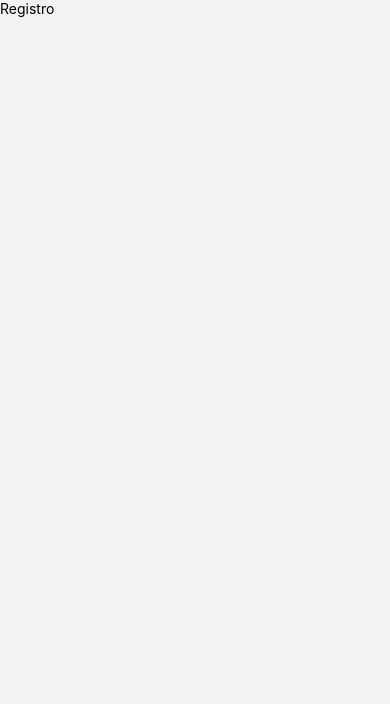
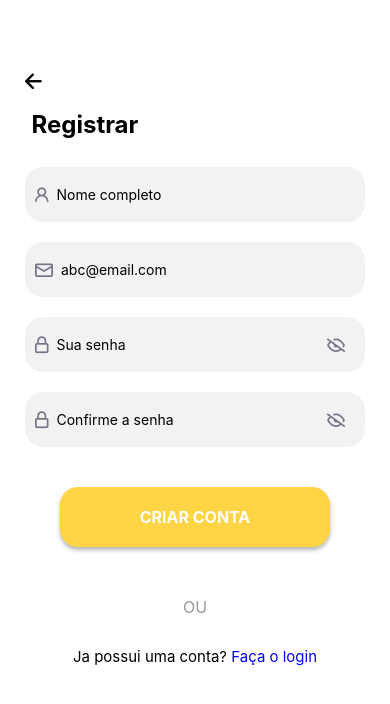
Before and after one commit to G2454/Integradora1, a React Native app: screen /Register in a window 390 px wide. Shown: the top 704 px of the page. Built offline with nearby package versions, Linux system fonts and the light colour scheme.

Commit message:
tela US04 quase finalizada
falta apenas o botão de "Criar Conta" ser configurada, porém a setinha e o botão de "faça o login" já estão funcionando.

```diff
--- a/Routes/IndexRoutes.js
+++ b/Routes/IndexRoutes.js
@@ -1,5 +1,4 @@
 import React from 'react'
-import { NavigationContainer } from '@react-navigation/native'
 import { createStackNavigator } from '@react-navigation/stack'
 import LoginScreen from '../screens/LoginScreen/Login'
 import RegisterScreen from '../screens/RegisterScreen/Register'
--- a/screens/LoginScreen/Login.js
+++ b/screens/LoginScreen/Login.js
@@ -1,7 +1,7 @@
 import { View, Text, StyleSheet, Image, TouchableOpacity, TextInput} from 'react-native'
 import {useState} from 'react'
 import {Octicons} from '@expo/vector-icons'
-import { useNavigation, NavigationProp } from '@react-navigation/native'
+import { useNavigation } from '@react-navigation/native'
 
 export default function LoginScreen() {
 
@@ -44,7 +44,7 @@ export default function LoginScreen() {
           onChangeText={(text) => setPassword(text)}
           value={password}
         />
-        <TouchableOpacity onPress={() => setPasswordVisible(!passwordVisible)} style={styles.iconButton}>
+        <TouchableOpacity onPress={() => setPasswordVisible(!passwordVisible)} style={styles.iconEyeButton}>
           <Octicons
             name={passwordVisible ? "eye" : "eye-closed"}
             size = {18}
@@ -70,7 +70,6 @@ export default function LoginScreen() {
           <Text style={styles.TextBottomCreate}>Crie agora!</Text>
         </TouchableOpacity>
       </Text>
-
     </View>
   )
 }
@@ -94,15 +93,15 @@ const styles = StyleSheet.create({
     marginTop: -65,
     marginBottom: 20,
   },
-  iconButton: {
+  iconEyeButton: {
     position: "absolute",
     right: 10,
     paddingRight: 10,
   },
   button: {
     backgroundColor: "#FFD545", //#FFD545 amarelo
-    width: 200,
-    height: 55,
+    width: 270,
+    height: 60,
     alignItems: "center",
     justifyContent: "center",
     borderRadius: 18,
@@ -151,7 +150,7 @@ const styles = StyleSheet.create({
     marginTop: 200,
   },
   TextBottomCreate: {
-    color: "#FFD545",
+    color: "#0000FF",
     fontWeight: "bold",
     marginBottom: "-4.5",
   },
--- a/screens/RegisterScreen/Register.js
+++ b/screens/RegisterScreen/Register.js
@@ -1,16 +1,139 @@
-import { View, Text, TextInput, StyleSheet, TouchableOpacity } from 'react-native'
+import { View, Text, TextInput, StyleSheet, TouchableOpacity,
+KeyboardAvoidingView, Platform, ScrollView, SafeAreaView, StatusBar } from 'react-native'
 import {useState} from 'react'
 import {Octicons} from '@expo/vector-icons'
-
+import { useNavigation } from '@react-navigation/native'
 
 export default function RegisterScreen() {
+
+  const navigation = useNavigation();
+  const [name,setName] = useState('')
+  const [email, setEmail] = useState('')
+  const [password, setPassword] = useState('')
+  const [password2, setPassword2] = useState('')
+  const [passwordVisible, setPasswordVisible] = useState(false) // Estado para alternar visibilidade da senha
+  const [passwordVisible2, setPasswordVisible2] = useState(false)
+
   return(
-    <View style={StyleSheet.container}>
+    <SafeAreaView style={{flex: 1}}>
+      <StatusBar barStyle="dark-content" backgroundColor="#fff" />
+      <KeyboardAvoidingView
+        behavior={Platform.OS === 'ios' ? 'padding' : 'height'}
+        style={{ flex: 1 }}
+      >
+        <ScrollView contentContainerStyle={{ flexGrow: 1 }}
+        keyboardShouldPersistTaps="handled"
+        >
+          <View style={styles.container}>
 
-      <View style={StyleSheet.TextRegister}>
-        <Text styles={{fontSize: 24}}>Registro</Text>
-      </View>
-    </View>
+            <TouchableOpacity onPress={() => navigation.navigate('Login')} style={styles.ReturnButton}>
+              <Octicons
+                name={"arrow-left"}
+                size={25}
+                color="#000"
+              />
+            </TouchableOpacity>
+
+            <View style={styles.RegisterBox}>
+              <Text style={{fontSize: 24, fontWeight:"bold"}}>Registrar</Text>
+            </View>
+
+            <View style={styles.boxInput}>
+              <TextInput
+                style={styles.Input}
+                placeholder="Nome completo"
+                onChangeText={(text) => setName(text)}
+                value={name}
+              />
+              <Octicons
+                name={"person"}
+                size = {18}
+                color = "#747688"
+                paddingRight = "3"
+              />
+            </View>
+
+            <View style={styles.boxInput}>
+              <TextInput
+                style={styles.Input}
+                placeholder="abc@email.com"
+                onChangeText={(text) => setEmail(text)}
+                value={email}
+              />
+              <Octicons
+                name={"mail"}
+                size={18}
+                color="#747688"
+                paddingRight = "2"
+              />
+            </View>
+
+            <View style={styles.boxInput}>
+              <TextInput
+                style={styles.Input}
+                placeholder="Sua senha"
+                secureTextEntry={!passwordVisible} // Se passwordVisible for false, a senha é escondida
+                onChangeText={(text) => setPassword(text)}
+                value={password}
+              />
+              <TouchableOpacity onPress={() => setPasswordVisible(!passwordVisible)} style={styles.iconEyeButton}>
+                <Octicons
+                  name={passwordVisible ? "eye" : "eye-closed"}
+                  size = {18}
+                  color = "#747688"
+                />
+              </TouchableOpacity>
+              <Octicons
+                name={"lock"}
+                size={18}
+                color="#747688"
+                paddingRight = "5"
+              />
+            </View>
+
+            <View style={styles.boxInput}>
+              <TextInput
+                style={styles.Input}
+                placeholder="Confirme a senha"
+                secureTextEntry={!passwordVisible2} // Se passwordVisible for false, a senha é escondida
+                onChangeText={(text) => setPassword2(text)}
+                value={password2}
+              />
+              <TouchableOpacity onPress={() => setPasswordVisible2(!passwordVisible2)} style={styles.iconEyeButton}>
+                <Octicons
+                  name={passwordVisible2 ? "eye" : "eye-closed"}
+                  size = {18}
+                  color = "#747688"
+                />
+              </TouchableOpacity>
+              <Octicons
+                name={"lock"}
+                size={18}
+                color="#747688"
+                paddingRight = "5"
+              />
+            </View>
+
+            <View style={styles.buttonPosition}  resizeMode='contain'>
+              <TouchableOpacity style={styles.button}>
+                <Text style={styles.buttonText}> CRIAR CONTA </Text>
+              </TouchableOpacity>
+            </View>
+
+            <View style={styles.OUbox}>
+              <Text style={{fontSize:16, color:"#9D9898" /*cinza claro*/}}>OU</Text>
+            </View>
+
+            <Text style={styles.TextBottom}>Ja possui uma conta? {''}
+              <TouchableOpacity onPress={() => navigation.navigate('Login')}>
+                <Text style={styles.TextBottomLogin}>Faça o login</Text>
+              </TouchableOpacity>
+            </Text>
+
+          </View>
+        </ScrollView>
+      </KeyboardAvoidingView>
+    </SafeAreaView>
   )
 }
 
@@ -20,12 +143,86 @@ const styles = StyleSheet.create({
     flex: 1,
     justifyContent: 'center',
     alignItems: 'center',
-    padding: 20,
+    padding: 25,
+    paddingBottom: 70,
   },
-  TextRegister: {
+  ReturnButton: {
     alignSelf: "flex-start",
     marginTop: -65,
-    marginBottom: 20,
+    marginBottom: 15,
+    width: 30,
+    paddingRight: 15,
+  },
+  RegisterBox: {
+    //backgroundColor: "red",
+    alignSelf: "flex-start",
+    paddingLeft: 6.5,
+    marginBottom: 8,
+  },
+  boxInput: {
+    backgroundColor: "#F2F2F2", //#F2F2F2 cinza claro
+    width: "100%", //332
+    height: 55,
+    alignItems: "center",
+    justifyContent: "space-between",
+    borderRadius: 18,
+    marginTop: 20,
+    flexDirection: "row-reverse",
+    paddingHorizontal: 10,
+  },
+  Input: {
+    flex: 1,
+    height: "100%",
+    fontSize: 14,
+    paddingHorizontal: 8,
+    backgroundColor: "#F2F2F2",
+    borderRadius: 18,
+  },
+  iconEyeButton: {
+    position: "absolute",
+    right: 10,
+    paddingRight: 10,
+  },
+  buttonPosition: {
+    alignItems: "center",
+    marginTop: 30,
+  },
+  button: {
+    backgroundColor: "#FFD545", //#FFD545 amarelo
+    width: 270,
+    height: 60,
+    alignItems: "center",
+    justifyContent: "center",
+    borderRadius: 18,
+    marginTop: 10,
+    shadowColor: "#000",
+    shadowOffset: {
+	    width: 0,
+	    height: 3,
+    },
+    shadowOpacity: 0.29,
+    shadowRadius: 4.65,
+    elevation: 7,
+  },
+  buttonText: {
+    fontSize: 16,
+    color: "#FFF",
+    fontWeight: "bold",
+  },
+  OUbox:{
+    alignItems: "center",
+    marginTop: 50,
+
+  },
+  TextBottom: {
+    marginTop: 30,
+    fontSize: 15,
+  },
+  TextBottomLogin: {
+    color: "#0000FF",
+    marginBottom: "-4.5",
+    fontSize: 15,
   },
 
+
 })
```
